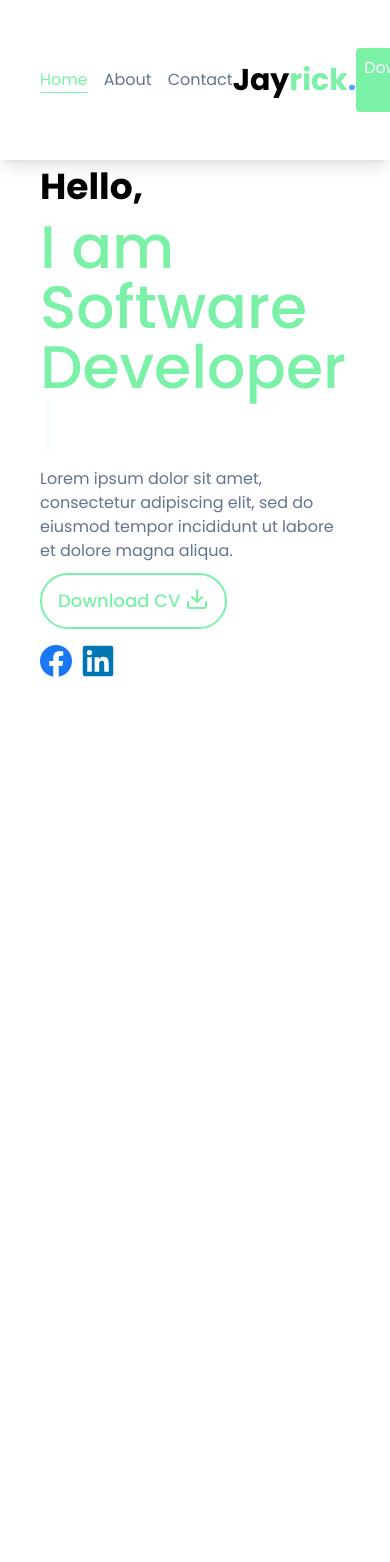
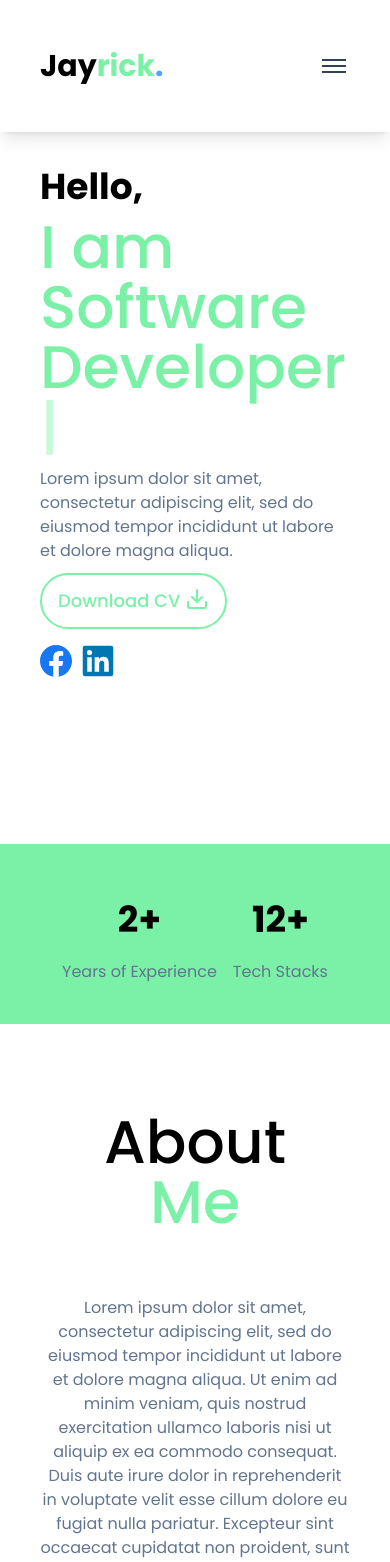
Before and after one commit to jayrick-test/my-nextjs-portfolio, a Next.js app: page / in a window 390 px wide. Shown: the top 1562 px of the page. Before the commit the page ends 844 px from the top, so only its background shows below. Built offline with nearby package versions, Linux system fonts and the light colour scheme.

Commit message:
added footer on layout

```diff
--- a/app/_sections/home.tsx
+++ b/app/_sections/home.tsx
@@ -1,12 +1,16 @@
 "use client";
 
+import CountUpDownMotion from "@/components/count-up-down";
+import TitlePage from "@/components/page-title";
 import { DownloadIcon } from "@/components/svg/download-icon";
 import FacebookIcon from "@/components/svg/facebook-icon";
 import { LinkedInIcon } from "@/components/svg/linkedin-icon";
 import Typewriter from "@/components/typewriter";
+import Link from "next/link";
 
 export const Home = () => {
   return (
+    <>
       <section className="min-h-screen w-full px-10 py-5 flex items-center">
         <div className="container mx-auto w-full">
           <div className="flex items-center justify-between w-full">
@@ -26,8 +30,8 @@ export const Home = () => {
                 </div>
 
                 <p className="text-slate-500">
-                Lorem ipsum dolor sit amet, consectetur adipiscing elit, sed do
-                eiusmod tempor incididunt ut labore et dolore magna aliqua.
+                  Lorem ipsum dolor sit amet, consectetur adipiscing elit, sed
+                  do eiusmod tempor incididunt ut labore et dolore magna aliqua.
                 </p>
                 <button className="flex gap-1 font-medium text-lg w-auto text-green-300 border-2 border-green-300 rounded-full hover:bg-green-300 hover:text-white px-4 py-3 cursor-pointer transition-colors duration-200">
                   <span>Download CV</span>
@@ -36,12 +40,67 @@ export const Home = () => {
               </div>
 
               <div className="flex flex-wrap gap-2.5">
-              <FacebookIcon width={32} height={32} className="cursor-pointer" />
-              <LinkedInIcon width={32} height={32} className="cursor-pointer" />
+                <FacebookIcon
+                  width={32}
+                  height={32}
+                  className="cursor-pointer"
+                />
+                <LinkedInIcon
+                  width={32}
+                  height={32}
+                  className="cursor-pointer"
+                />
               </div>
             </div>
           </div>
         </div>
       </section>
+      <section className="w-full p-10 flex items-center bg-green-300">
+        <div className="container mx-auto w-full">
+          <div className="flex items-center justify-center gap-4">
+            <CountUpDownMotion
+              end={2}
+              duration={3}
+              title={<>Years of Experience</>}
+              suffix="+"
+            />
+            <CountUpDownMotion end={12} title={<>Tech Stacks</>} suffix="+" />
+          </div>
+        </div>
+      </section>
+      <section className="w-full p-10 flex items-center">
+        <div className="container mx-auto w-full">
+          <div className="space-y-8">
+            <div className="space-y-4">
+              <div className="relative block py-12">
+                <TitlePage
+                  title={
+                    <span>
+                      About <span className="text-green-300">Me</span>
+                    </span>
+                  }
+                />
+              </div>
+              <p className="text-center text-slate-500">
+                Lorem ipsum dolor sit amet, consectetur adipiscing elit, sed do
+                eiusmod tempor incididunt ut labore et dolore magna aliqua. Ut
+                enim ad minim veniam, quis nostrud exercitation ullamco laboris
+                nisi ut aliquip ex ea commodo consequat. Duis aute irure dolor
+                in reprehenderit in voluptate velit esse cillum dolore eu fugiat
+                nulla pariatur. Excepteur sint occaecat cupidatat non proident,
+                sunt in culpa qui officia deserunt mollit anim id est laborum.
+              </p>
+            </div>
+
+            <Link
+              href="/about"
+              className="w-fit m-auto block font-medium text-lg text-green-300 border border-green-300 rounded-full hover:bg-green-400 hover:text-white px-4 py-3 cursor-pointer transition-colors duration-200"
+            >
+              Read More
+            </Link>
+          </div>
+        </div>
+      </section>
+    </>
   );
 };
--- a/app/_sections/top-navbar.tsx
+++ b/app/_sections/top-navbar.tsx
@@ -1,61 +1,103 @@
 "use client";
 
+import { AnimatePresence, motion } from "motion/react";
 import Link from "next/link";
 import { usePathname } from "next/navigation";
-import { useCallback } from "react";
+import { useCallback, useState } from "react";
+
+const TOP_NAV_LINKS = [
+  { href: "/", label: "Home" },
+  { href: "/about", label: "About" },
+  { href: "/contact", label: "Contact" },
+];
 
 const TopNavbar = () => {
   const pathname = usePathname();
+  const [isOpen, setIsOpen] = useState(false);
 
   const isActive = useCallback((href: string) => pathname === href, [pathname]);
 
   return (
-    <header className="fixed top-0 left-0 right-0 z-50 w-full">
+    <header className="fixed top-0 left-0 right-0 z-50 w-full bg-white">
       <div className="shadow-lg py-12 px-10">
         <div className="container mx-auto flex items-center justify-between">
-          <nav className="flex items-center justify-center gap-4">
+          <nav className="hidden md:flex items-center gap-6">
+            {TOP_NAV_LINKS.map((link) => (
               <Link
-              href="/"
-              className={`inline-block hover:text-green-300 hover:border-b hover:border-green-300 transition-all duration-75 ease-in-out ${
-                isActive("/")
+                key={`desktop-top-nav-links-${link.href}`}
+                href={link.href}
+                className={`hover:text-green-300 hover:border-b hover:border-green-300 transition-all duration-75 ease-in-out ${
+                  isActive(link.href)
                     ? "text-green-300 border-b border-green-300"
                     : "text-slate-500"
                 }`}
               >
-              Home
+                {link.label}
               </Link>
-            <Link
-              href="/about"
-              className={`inline-block hover:text-green-300 hover:border-b hover:border-green-300 transition-all duration-75 ease-in-out ${
-                isActive("/about")
-                  ? "text-green-300 border-b border-green-300"
-                  : "text-slate-500"
-              }`}
-            >
-              About
-            </Link>
-            <Link
-              href="/contact"
-              className={`inline-block hover:text-green-300 hover:border-b hover:border-green-300 transition-all duration-75 ease-in-out ${
-                isActive("/contact")
-                  ? "text-green-300 border-b border-green-300"
-                  : "text-slate-500"
-              }`}
-            >
-              Contact
-            </Link>
+            ))}
           </nav>
           <Link href="/" className="inline-block text-3xl font-bold">
             <span>Jay</span>
             <span className="text-green-300">rick</span>
             <span className="text-blue-400">.</span>
           </Link>
-          <div>
+          <div className="hidden md:block">
             <button className="bg-green-300 text-white rounded p-2 hover:bg-green-400 cursor-pointer transition-colors duration-200">
               Download CV
             </button>
           </div>
+
+          <button
+            className="md:hidden flex flex-col justify-center items-center w-8 h-8 space-y-1"
+            onClick={() => setIsOpen((prev) => !prev)}
+          >
+            <span
+              className={`block h-0.5 w-6 bg-slate-700 transition-transform ${
+                isOpen ? "rotate-45 translate-y-1.5" : ""
+              }`}
+            />
+            <span
+              className={`block h-0.5 w-6 bg-slate-700 transition-opacity ${
+                isOpen ? "opacity-0" : ""
+              }`}
+            />
+            <span
+              className={`block h-0.5 w-6 bg-slate-700 transition-transform ${
+                isOpen ? "-rotate-45 -translate-y-1.5" : ""
+              }`}
+            />
+          </button>
         </div>
+        <AnimatePresence>
+          {isOpen && (
+            <motion.div
+              initial={{ height: 0, opacity: 0 }}
+              animate={{ height: "auto", opacity: 1 }}
+              exit={{ height: 0, opacity: 0 }}
+              transition={{ duration: 0.3 }}
+              className="md:hidden overflow-hidden pt-4"
+            >
+              <div className="flex flex-col gap-4 mt-4">
+                {TOP_NAV_LINKS.map((link) => (
+                  <Link
+                    key={`mobile-top-nav-links-${link.href}`}
+                    href={link.href}
+                    onClick={() => setIsOpen(false)}
+                    className={`hover:text-green-300 transition-all py-4 ${
+                      isActive(link.href) ? "text-green-300" : "text-slate-500"
+                    }`}
+                  >
+                    {link.label}
+                  </Link>
+                ))}
+
+                <button className="bg-green-300 text-white rounded p-2 hover:bg-green-400 transition-colors duration-200">
+                  Download CV
+                </button>
+              </div>
+            </motion.div>
+          )}
+        </AnimatePresence>
       </div>
     </header>
   );
--- a/app/contact/_sections/contact.tsx
+++ b/app/contact/_sections/contact.tsx
@@ -1,6 +1,6 @@
 "use client";
 
-import { PageTitle } from "@/components/page-title";
+import TitlePage from "@/components/page-title";
 
 export const Contact = () => {
   return (
@@ -8,7 +8,7 @@ export const Contact = () => {
       <div className="px-10 py-5">
         <div className="container mx-auto w-full space-y-8">
           <div className="space-y-4">
-            <PageTitle
+            <TitlePage
               title={
                 <span>
                   Contact <span className="text-green-300">Me</span>
--- a/app/layout.tsx
+++ b/app/layout.tsx
@@ -2,6 +2,7 @@ import type { Metadata } from "next";
 import { poppins } from "@/fonts/font-poppins";
 import "./globals.css";
 import TopNavbar from "./_sections/top-navbar";
+import Footer from "./_sections/footer";
 
 export const metadata: Metadata = {
   title: {
@@ -23,6 +24,7 @@ export default function RootLayout({
       >
         <TopNavbar />
         {children}
+        <Footer />
       </body>
     </html>
   );
--- /dev/null
+++ b/components/count-up-down.tsx
@@ -0,0 +1,66 @@
+import React, { useEffect, useState } from "react";
+import { motion, useMotionValue, useTransform, animate } from "framer-motion";
+
+type CountUpDownMotionProps = {
+  title: string | React.ReactNode;
+  end: number;
+  start?: number;
+  duration?: number;
+  decimals?: number;
+  prefix?: string;
+  suffix?: string;
+  autoStart?: boolean;
+  onComplete?: () => void;
+};
+
+const CountUpDownMotion: React.FC<CountUpDownMotionProps> = ({
+  start = 0,
+  title,
+  end,
+  duration = 2,
+  decimals = 0,
+  prefix = "",
+  suffix = "",
+  autoStart = true,
+  onComplete,
+}) => {
+  const motionValue = useMotionValue(start);
+  const [displayValue, setDisplayValue] = useState(start.toFixed(decimals));
+
+  const rounded = useTransform(motionValue, (latest) =>
+    latest.toFixed(decimals)
+  );
+
+  useEffect(() => {
+    const unsubscribe = rounded.on("change", (v) => {
+      setDisplayValue(v);
+    });
+
+    if (autoStart)
+      animate(motionValue, end, {
+        duration,
+        ease: "easeOut",
+        onComplete,
+      });
+
+    return () => unsubscribe();
+  }, [start, end, duration, autoStart, rounded, motionValue, onComplete]);
+
+  return (
+    <div className="flex flex-col items-center gap-1">
+      <motion.span
+        className="font-bold text-4xl p-4
+        "
+        initial={{ opacity: 0 }}
+        animate={{ opacity: 1 }}
+      >
+        {prefix}
+        {displayValue}
+        {suffix}
+      </motion.span>
+      <p className="text-slate-500">{title}</p>
+    </div>
+  );
+};
+
+export default CountUpDownMotion;
--- a/components/details-card.tsx
+++ b/components/details-card.tsx
@@ -4,7 +4,7 @@ type DetailsCardProps = {
   data: React.ReactNode;
 };
 
-export const DetailsCard = ({ icon, title, data }: DetailsCardProps) => {
+const DetailsCard: React.FC<DetailsCardProps> = ({ icon, title, data }) => {
   return (
     <div className="group cursor-pointer hover:bg-green-300 border border-green-300 rounded-xl p-6 space-y-4 max-w-2xs w-full transition-colors duration-100">
       <div className="text-green-300 group-hover:text-white transition-colors duration-100">
@@ -15,3 +15,5 @@ export const DetailsCard = ({ icon, title, data }: DetailsCardProps) => {
     </div>
   );
 };
+
+export default DetailsCard;
--- a/components/page-title.tsx
+++ b/components/page-title.tsx
@@ -2,16 +2,15 @@ type PageTitle = {
   title: string | React.ReactNode;
 };
 
-export const PageTitle = ({ title }: PageTitle) => {
+const TitlePage: React.FC<PageTitle> = ({ title }) => {
   return (
-    <div className="relative block py-48">
-      <div className="max-w-3xl relative mx-auto">
-        <span className="absolute top-1/2 left-0 w-full h-0.5 bg-slate-300 rounded-full transform -translate-y-1/2 z-0" />
-
-        <div className="absolute top-1/2 left-1/2 transform -translate-x-1/2 -translate-y-1/2 z-10 bg-white px-6 font-medium text-6xl text-center inline-block">
-          {title}
-        </div>
+    <div className="max-w-3xl relative mx-auto max-h-fit h-auto">
+      <span className="absolute top-1/2 left-0 w-full h-0.5 bg-slate-300 rounded-full transform -translate-y-1/2 z-0" />
+      <div className="relative mx-auto w-fit bg-white px-6 font-medium text-6xl text-center">
+        {title}
       </div>
     </div>
   );
 };
+
+export default TitlePage;
```
Also changed, not shown: app/_sections/footer.tsx (added, +15 -0 lines), app/about/_sections/about.tsx (+5 -3 lines). Lines whose indentation alone changed are shown as unchanged.
